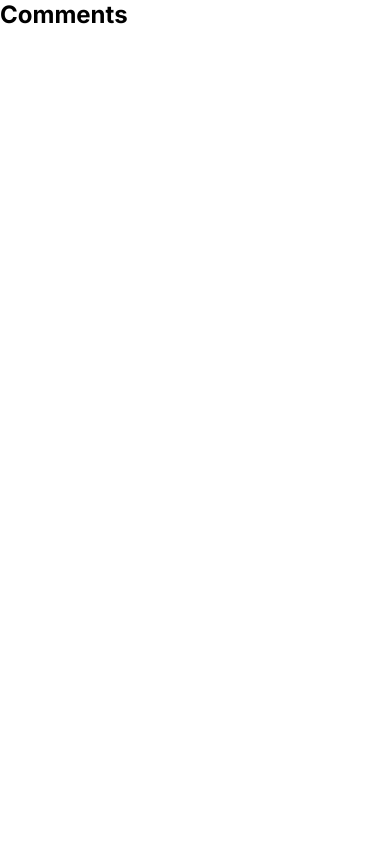
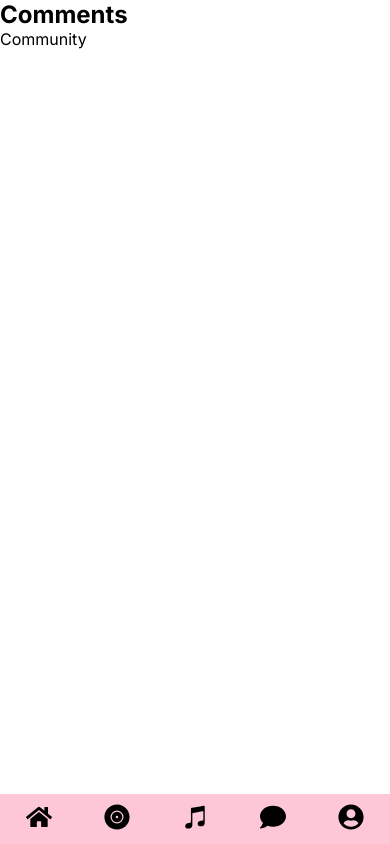
Before and after one commit to jv88899/msump-next-app-3, a Next.js app: page /comments in a window 390 px wide. Built offline with nearby package versions, Linux system fonts and the light colour scheme.

Commit message:
created mobile layout for NavigationMenu

```diff
--- a/package.json
+++ b/package.json
@@ -13,6 +13,7 @@
     "eslint-config-next": "13.4.12",
     "next": "13.4.12",
     "react": "18.2.0",
-    "react-dom": "18.2.0"
+    "react-dom": "18.2.0",
+    "react-icons": "^4.10.1"
   }
 }
--- /dev/null
+++ b/src/app/(albums)/layout.js
@@ -0,0 +1,26 @@
+import { Inter } from "next/font/google";
+import styles from "./layout.module.css";
+import NavigationMenu from "@/app/components/NavigationMenu/NavigationMenu";
+
+const inter = Inter({ subsets: ["latin"] });
+
+export const metadata = {
+  title: "My Still Untitled Music Project",
+  description: "Join us as we search for the best albums ever created",
+};
+
+export default function RootLayout({ children }) {
+  return (
+    <html lang="en">
+      <body className={inter.className}>
+        <div className={styles.wrapper}>
+          <div className={styles["inner-wrapper"]}>
+            <NavigationMenu />
+            <div>{children}</div>
+            <div>Community</div>
+          </div>
+        </div>
+      </body>
+    </html>
+  );
+}
--- /dev/null
+++ b/src/app/components/NavigationMenu/NavigationMenu.js
@@ -0,0 +1,48 @@
+import Link from "next/link";
+import {
+  FaHome,
+  FaRecordVinyl,
+  FaItunesNote,
+  FaComment,
+  FaUserCircle,
+} from "react-icons/fa";
+import styles from "./navigationMenu.module.css";
+
+export default function NavigationMenu() {
+  return (
+    <nav className={styles["nav-wrapper"]}>
+      <div className={styles["inner-wrapper"]}>
+        <Link href="/dashboard" className={styles["menu-item"]}>
+          <div>
+            <FaHome className={styles["menu-icon"]} />
+          </div>
+          <div></div>
+        </Link>
+        <Link href="/discover" className={styles["menu-item"]}>
+          <div>
+            <FaRecordVinyl className={styles["menu-icon"]} />
+          </div>
+          <div className={styles["menu-item-title"]}>Discover</div>
+        </Link>
+        <Link href="/my-albums" className={styles["menu-item"]}>
+          <div>
+            <FaItunesNote className={styles["menu-icon"]} />
+          </div>
+          <div className={styles["menu-item-title"]}>My Albums</div>
+        </Link>
+        <Link href="/comments" className={styles["menu-item"]}>
+          <div>
+            <FaComment className={styles["menu-icon"]} />
+          </div>
+          <div className={styles["menu-item-title"]}>Comments</div>
+        </Link>
+        <Link href="/profile" className={styles["menu-item"]}>
+          <div>
+            <FaUserCircle className={styles["menu-icon"]} />
+          </div>
+          <div className={styles["menu-item-title"]}>Profile</div>
+        </Link>
+      </div>
+    </nav>
+  );
+}
--- /dev/null
+++ b/src/app/components/NavigationMenu/navigationMenu.module.css
@@ -0,0 +1,28 @@
+.nav-wrapper {
+  --menu-icon-size: 26px;
+}
+
+.nav-wrapper {
+  background-color: var(--pink-background);
+  bottom: 0;
+  height: 50px;
+  position: fixed;
+  width: 100%;
+}
+
+.inner-wrapper {
+  align-items: center;
+  display: flex;
+  height: 100%;
+  justify-content: space-around;
+  width: 100%;
+}
+
+.menu-icon {
+  height: var(--menu-icon-size);
+  width: var(--menu-icon-size);
+}
+
+.menu-item-title {
+  display: none;
+}
```
Also changed, not shown: src/app/(albums)/layout.module.css (added), 1 other file (tests, documents, lock files or other folders).
